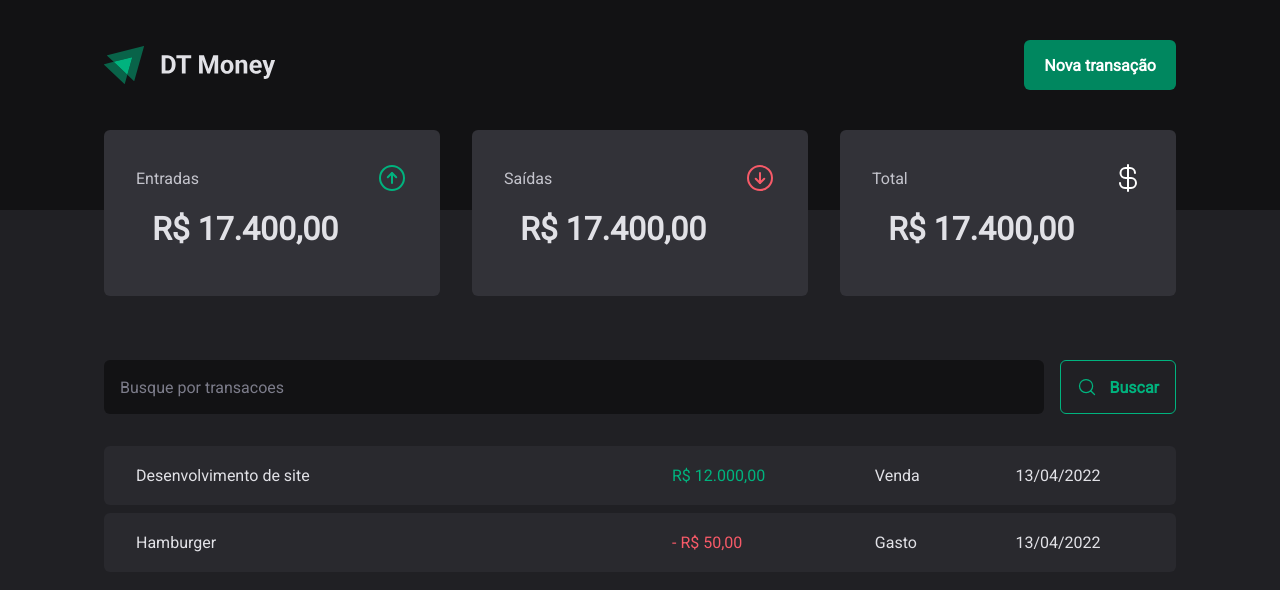
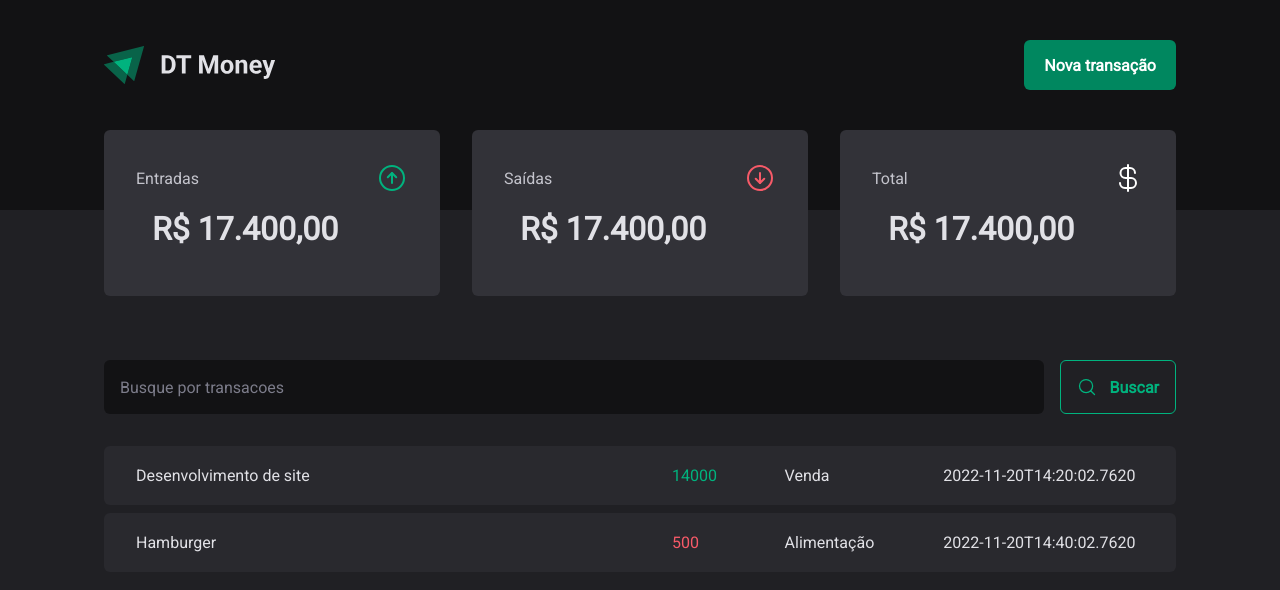
Before and after one commit to gabramos90/03-dt-money, a React (Vite) app: page / in a window 1280 px wide. Shown: the top 590 px of the page. Built offline with nearby package versions, Linux system fonts and the light colour scheme; data requests are answered from the project's data file.

Commit message:
TransacionsContext componente is finished

```diff
--- a/package.json
+++ b/package.json
@@ -5,6 +5,7 @@
   "type": "module",
   "scripts": {
     "dev": "vite",
+    "dev:server": "json-server server.json -w -p 3333 -d 500",
     "build": "tsc && vite build",
     "preview": "vite preview"
   },
@@ -23,6 +24,8 @@
     "@types/react-dom": "^18.0.8",
     "@types/styled-components": "^5.1.26",
     "@vitejs/plugin-react": "^2.2.0",
+    "jason-server": "^3.0.0",
+    "json-server": "^0.17.1",
     "typescript": "^4.6.4",
     "vite": "^3.2.3"
   }
--- /dev/null
+++ b/server.json
@@ -0,0 +1,20 @@
+{
+    "transactions": [
+        {
+            "id": 1,
+            "description": "Desenvolvimento de site",
+            "type": "income",
+            "category": "Venda",
+            "price": 14000,
+            "createAt": "2022-11-20T14:20:02.7620"
+        },
+        {
+            "id": 2,
+            "description": "Hamburger",
+            "type": "outcome",
+            "category": "Alimentação",
+            "price": 500,
+            "createAt": "2022-11-20T14:40:02.7620"
+        }
+    ]
+}
--- a/src/App.tsx
+++ b/src/App.tsx
@@ -1,4 +1,5 @@
 import { ThemeProvider } from "styled-components";
+import { TransactionsProvider } from "./contexts/TransactionsContext";
 import { Transactions } from "./pages/Transactions";
 import { GlobalStyle } from "./styles/global";
 import { defaultTheme } from "./styles/themes/default";
@@ -6,7 +7,9 @@ import { defaultTheme } from "./styles/themes/default";
 export function App() {
   return (
 <ThemeProvider theme={defaultTheme}>
-  <Transactions />
+  <TransactionsProvider>
+    <Transactions />
+  </TransactionsProvider>
   <GlobalStyle />
 </ThemeProvider>
   )
--- a/src/components/Summary/index.tsx
+++ b/src/components/Summary/index.tsx
@@ -1,7 +1,11 @@
 import { ArrowCircleDown, ArrowCircleUp, CurrencyDollar } from "phosphor-react";
+import { useContext } from "react";
+import { TransactionsContext } from "../../contexts/TransactionsContext";
 import { SummaryCard, SummaryContainer } from "./styles";
 
 export function Summary(){
+    const { transactions } = useContext(TransactionsContext)
+
     return(
         <SummaryContainer>
             <SummaryCard>
--- /dev/null
+++ b/src/contexts/TransactionsContext.tsx
@@ -0,0 +1,42 @@
+import { createContext, ReactNode, useEffect, useState } from "react";
+
+interface Transaction {
+    id: number;
+    description: string;
+    type: string;
+    price: number;
+    category: 'income' | 'outcome';
+    createAt: string;
+}
+
+interface TansactionsContextType {
+    transactions: Transaction[];
+}
+
+interface TansactionsProviderProps {
+    children: ReactNode
+}
+
+export const TransactionsContext = createContext({} as TansactionsContextType)
+
+export function TransactionsProvider({ children }: TansactionsProviderProps) {
+
+    const [transactions, setTransactions] = useState<Transaction[]>([])
+
+    async function loadTransactions() {
+        const response = await fetch("http://localhost:3333/transactions")
+        const data = await response.json();
+
+        setTransactions(data);
+    }
+
+    useEffect(() => {
+        loadTransactions();
+    }, [])
+
+    return(
+        <TransactionsContext.Provider value={{ transactions }}>
+            {children}
+        </TransactionsContext.Provider>
+    )
+}
--- a/src/pages/Transactions/index.tsx
+++ b/src/pages/Transactions/index.tsx
@@ -1,9 +1,49 @@
+import { useContext, useEffect, useState } from "react";
 import { Header } from "../../components/Header";
 import { Summary } from "../../components/Summary";
+import { TransactionsContext } from "../../contexts/TransactionsContext";
 import { SearchForm } from "./components/SearchForm";
 import { PriceHighlight, TransactionsContainer, TransactionsTable } from "./styles";
 
+interface Transaction {
+    id: number;
+    description: string;
+    type: string;
+    price: number;
+    category: 'income' | 'outcome';
+    createAt: string;
+}
+
 export function Transactions(){
+    const { transactions } = useContext(TransactionsContext)
+
+    /* const [transactions, setTransactions] = useState<Transaction[]>([])
+
+    async function loadTransactions() {
+        const response = await fetch("http://localhost:3333/transactions")
+        const data = await response.json();
+
+        setTransactions(data);
+    }
+
+    useEffect(() => {
+        loadTransactions();
+    }, []) */ // foi movido para transactioncontest.tsx
+
+    /* useEffect(() => {
+        fetch("http://localhost:3333/transactions").then(response => {
+        response.json().then( data =>
+            console.log(data)
+        )
+    })
+    }, []) vai executar apenas uma vez pois o array de dependecias esta vazio */
+
+    /* fetch("http://localhost:3333/transactions").then(response => {
+        console.log(response)
+    }) renderiza todas vez que executar essa função, por isso é melhor usar useEfect */
+
+
+
     return (
         <div>
             <Header/>
@@ -13,26 +53,20 @@ export function Transactions(){
                 <SearchForm />
             <TransactionsTable>
                 <tbody>
-                   <tr>
-                    <td width='50%'>Desenvolvimento de site</td>
-                       <td>
-                           <PriceHighlight variant='income'>
-                            R$ 12.000,00
-                            </PriceHighlight>
-                       </td>
-                        <td>Venda</td>
-                        <td>13/04/2022</td>
-                   </tr>
-                   <tr>
-                        <td width='50%'>Hamburger</td>
-                       <td>
-                            <PriceHighlight variant="outcome">
-                               - R$ 50,00
-                            </PriceHighlight>
-                       </td>
-                        <td>Gasto</td>
-                        <td>13/04/2022</td>
-                    </tr>
+                    {transactions.map(transaction => {
+                        return (
+                            <tr key={transaction.id}>
+                                <td width='50%'>{transaction.description}</td>
+                                <td>
+                                    <PriceHighlight variant={transaction.type}>
+                                        {transaction.price}
+                                    </PriceHighlight>
+                                </td>
+                                <td>{transaction.category}</td>
+                                <td>{transaction.createAt}</td>
+                            </tr>
+                        )
+                    })}
                 </tbody>
             </TransactionsTable>
             </TransactionsContainer>
```
Also changed, not shown: 1 other file (tests, documents, lock files or other folders).
